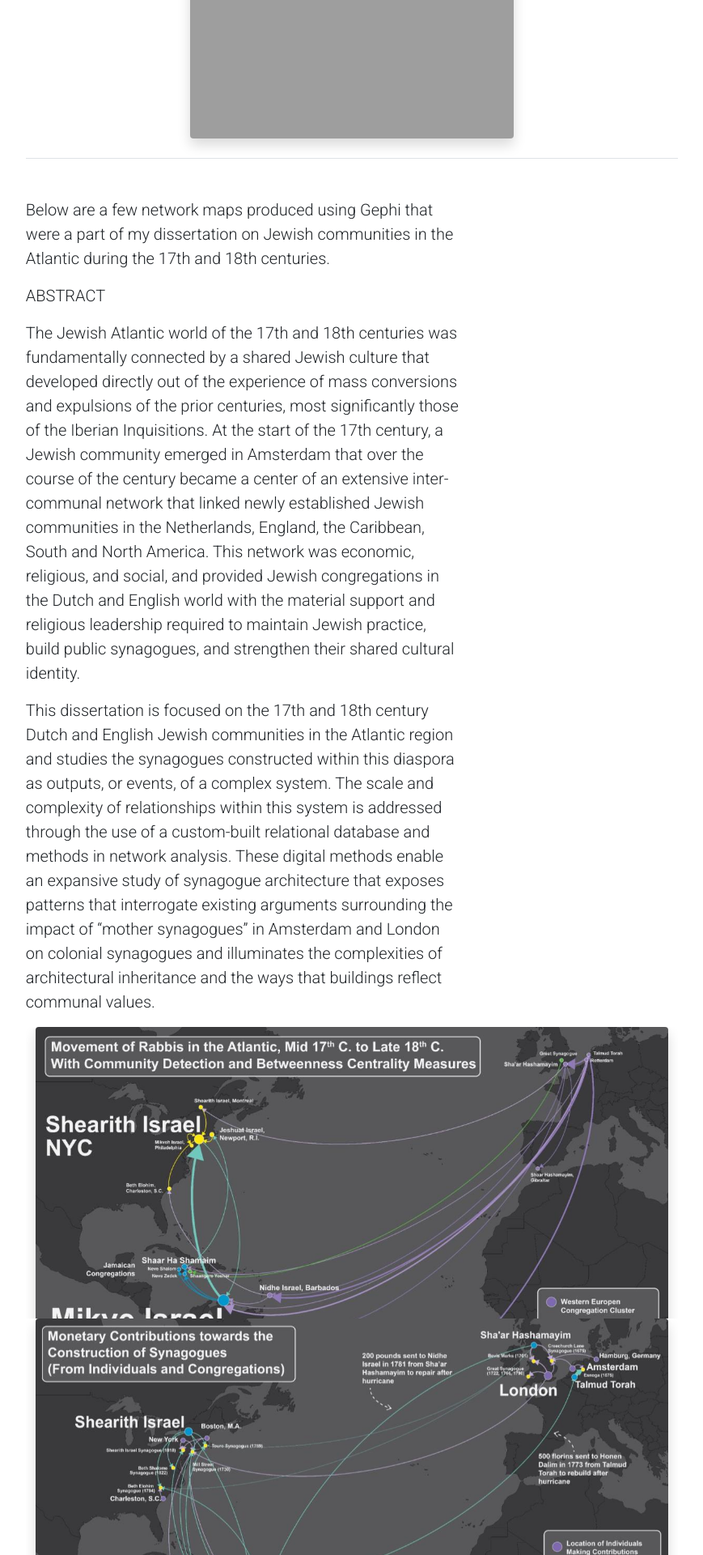
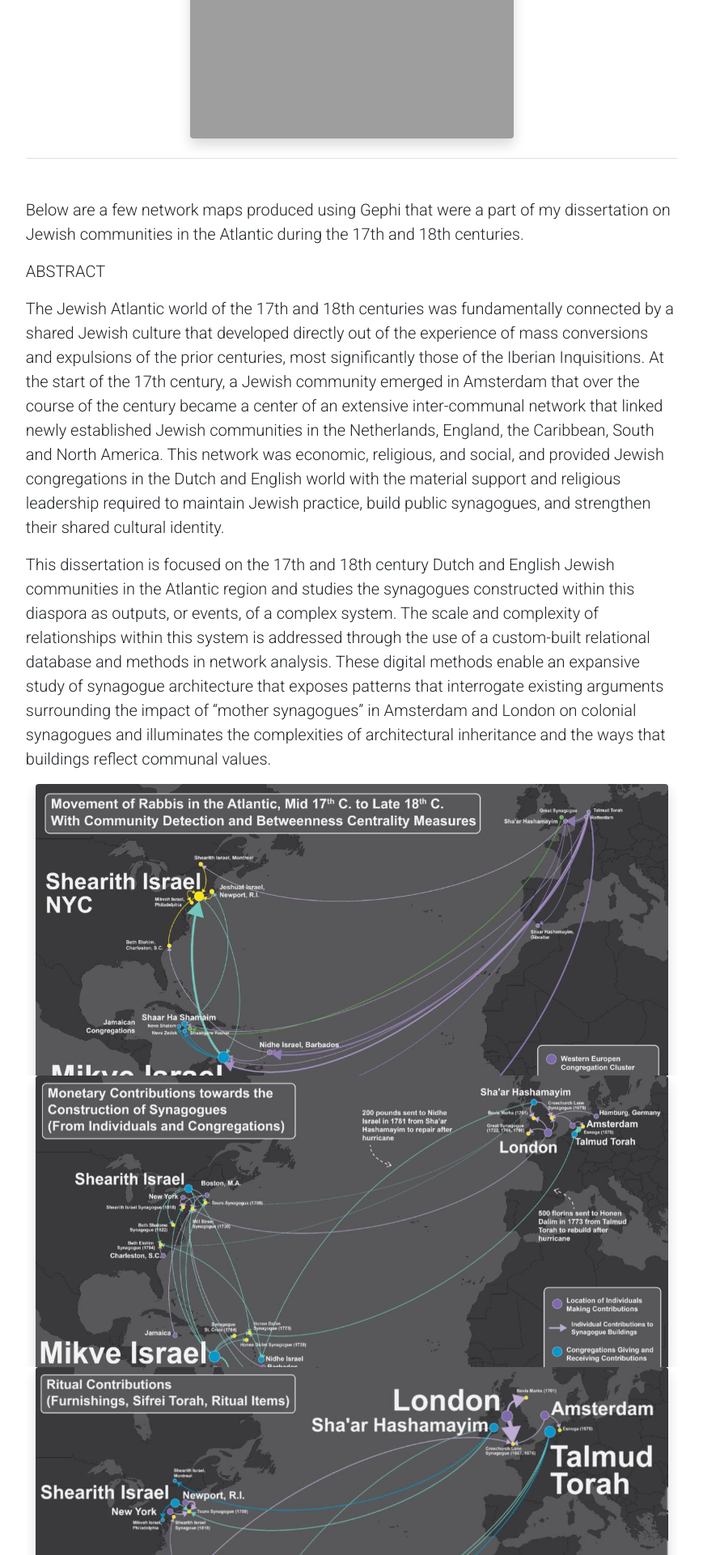
Before and after one commit to eam5/portfolio, a Jekyll site: the page built from pages/atlantic-communities.html, in a window 1280 px wide. Shown: the part 624-2544 px from the top of the page at 81% size, without its empty margins (205-1074 px from the left). Built offline with Jekyll 4.4.1, drawn with Linux system fonts in a browser that asks for light colours; nearby versions of some CDN libraries.

Commit message:
fix text width

```diff
--- a/pages/atlantic-communities.html
+++ b/pages/atlantic-communities.html
@@ -24,13 +24,13 @@
   </div>
 
 
-  <div class="col-lg-8 my-auto">
+
 
     <p class="lead">Below are a few network maps produced using Gephi that were a part of my dissertation on Jewish communities in the Atlantic during the 17th and 18th centuries.</p>
 	<p class="lead">ABSTRACT</p>
 	<p class="lead">The Jewish Atlantic world of the 17th and 18th centuries was fundamentally connected by a shared Jewish culture that developed directly out of the experience of mass conversions and expulsions of the prior centuries, most significantly those of the Iberian Inquisitions. At the start of the 17th century, a Jewish community emerged in Amsterdam that over the course of the century became a center of an extensive inter-communal network that linked newly established Jewish communities in the Netherlands, England, the Caribbean, South and North America. This network was economic, religious, and social, and provided Jewish congregations in the Dutch and English world with the material support and religious leadership required to maintain Jewish practice, build public synagogues, and strengthen their shared cultural identity.</p>
  <p class="lead">This dissertation is focused on the 17th and 18th century Dutch and English Jewish communities in the Atlantic region and studies the synagogues constructed within this diaspora as outputs, or events, of a complex system. The scale and complexity of relationships within this system is addressed through the use of a custom-built relational database and methods in network analysis. These digital methods enable an expansive study of synagogue architecture that exposes patterns that interrogate existing arguments surrounding the impact of “mother synagogues” in Amsterdam and London on colonial synagogues and illuminates the complexities of architectural inheritance and the ways that buildings reflect communal values.</p>
- </div>
+
 
   <div class="overflow-hidden" style="max-height: 40vh;">
       <div class="container ">
```
